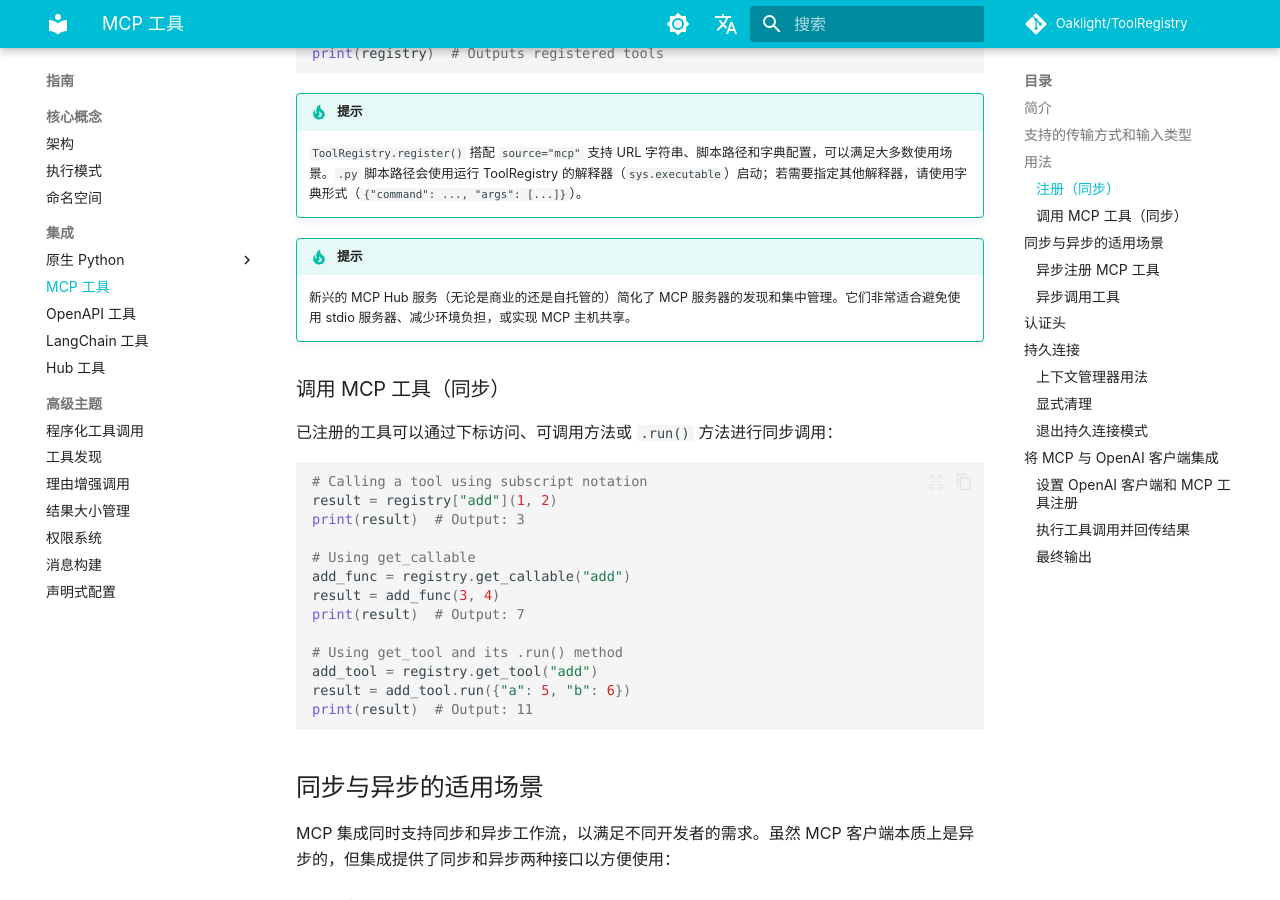
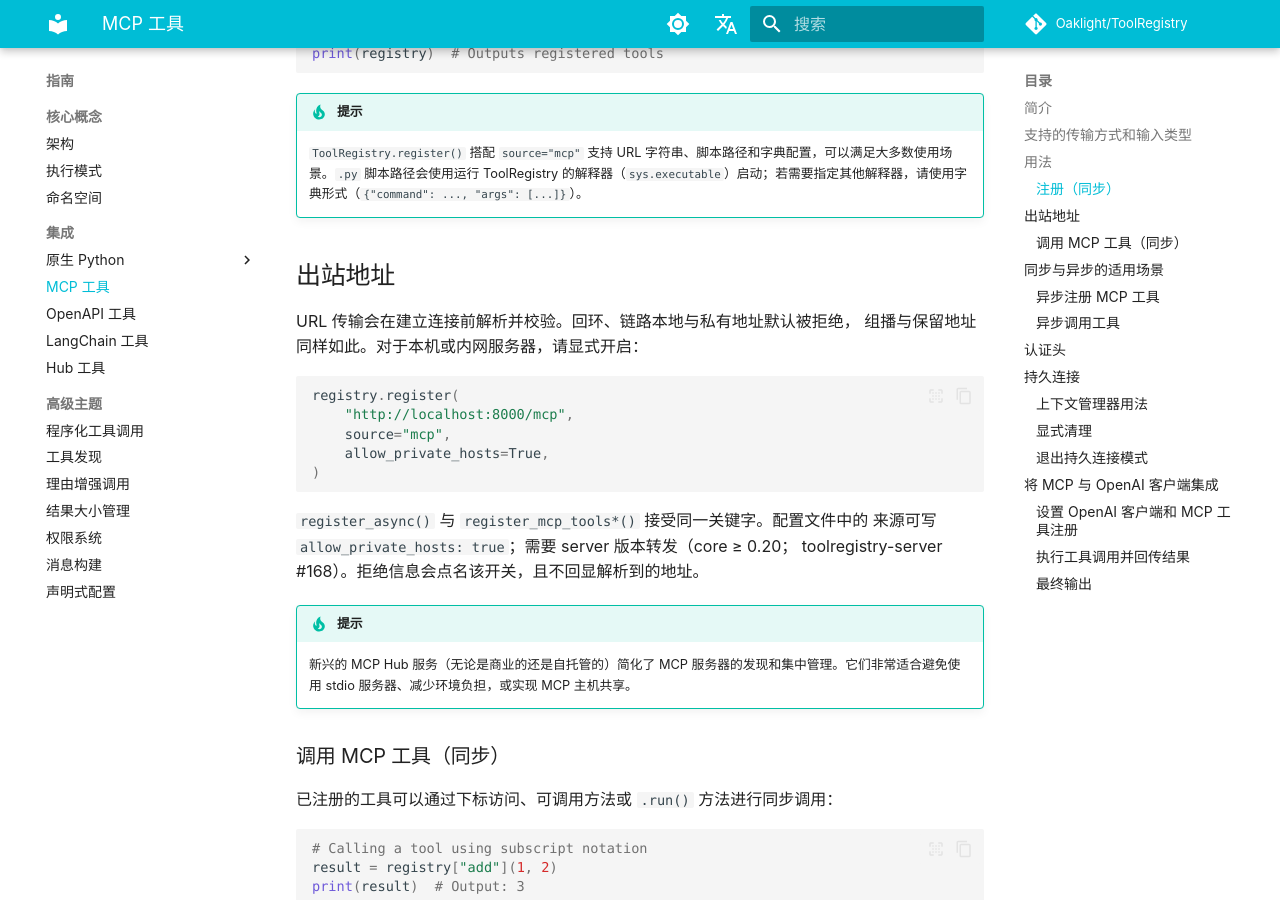
Before and after one commit to Oaklight/ToolRegistry, an MkDocs documentation site: the page built from docs/usage/integrations/mcp.md, in a window 1280 px wide and 900 px high, scrolled down 1775 px. Built offline with MkDocs 1.6.1 and Material for MkDocs 9.7.7, drawn with Linux system fonts in a browser that asks for light colours; some web fonts are replaced; comment, search, counter and statistics services are not loaded; some of the changed text lies outside the part shown.

Commit message:
docs(mcp): 记录出站地址策略

````diff
--- a/docs/usage/integrations/mcp.md
+++ b/docs/usage/integrations/mcp.md
@@ -62,6 +62,23 @@
 
 !!! tip "提示"
     `ToolRegistry.register()` 搭配 `source="mcp"` 支持 URL 字符串、脚本路径和字典配置，可以满足大多数使用场景。`.py` 脚本路径会使用运行 ToolRegistry 的解释器（`sys.executable`）启动；若需要指定其他解释器，请使用字典形式（`{"command": ..., "args": [...]}`）。
+
+## 出站地址
+
+URL 传输会在建立连接前解析并校验。回环、链路本地与私有地址默认被拒绝，
+组播与保留地址同样如此。对于本机或内网服务器，请显式开启：
+
+```python
+registry.register(
+    "http://localhost:8000/mcp",
+    source="mcp",
+    allow_private_hosts=True,
+)
+```
+
+`register_async()` 与 `register_mcp_tools*()` 接受同一关键字。配置文件中的
+来源可写 `allow_private_hosts: true`；需要 server 版本转发（core ≥ 0.20；
+toolregistry-server #168）。拒绝信息会点名该开关，且不回显解析到的地址。
 
 !!! tip "提示"
     新兴的 MCP Hub 服务（无论是商业的还是自托管的）简化了 MCP 服务器的发现和集中管理。它们非常适合避免使用 stdio 服务器、减少环境负担，或实现 MCP 主机共享。
@@ -174,13 +191,17 @@
 
 # Synchronous
 with ToolRegistry() as registry:
-    registry.register("http://localhost:8000/mcp", source="mcp")
+    registry.register(
+        "http://localhost:8000/mcp", source="mcp", allow_private_hosts=True
+    )
     result = registry["add"](1, 2)
 # Connections are automatically closed on exit
 
 # Asynchronous
 async with ToolRegistry() as registry:
-    await registry.register_async("http://localhost:8000/mcp", source="mcp")
+    await registry.register_async(
+        "http://localhost:8000/mcp", source="mcp", allow_private_hosts=True
+    )
     result = await registry["add"](1, 2)
 # Connections are automatically closed on exit
 ```
@@ -191,7 +212,9 @@
 
 ```python
 registry = ToolRegistry()
-registry.register("http://localhost:8000/mcp", source="mcp")
+registry.register(
+    "http://localhost:8000/mcp", source="mcp", allow_private_hosts=True
+)
 # ... use tools ...
 registry.close()  # Close all persistent connections
 
````
Also changed, not shown: docs/admin/security.md (+11 -0 lines), docs/changelog.md (+1 -0 lines).
